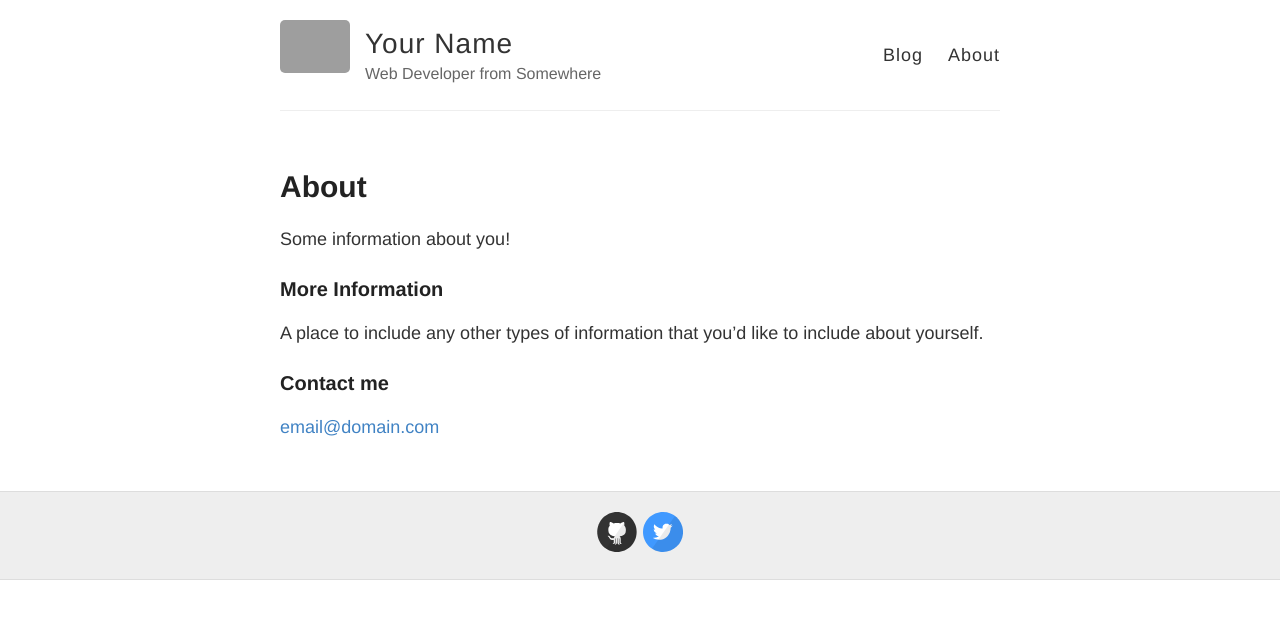
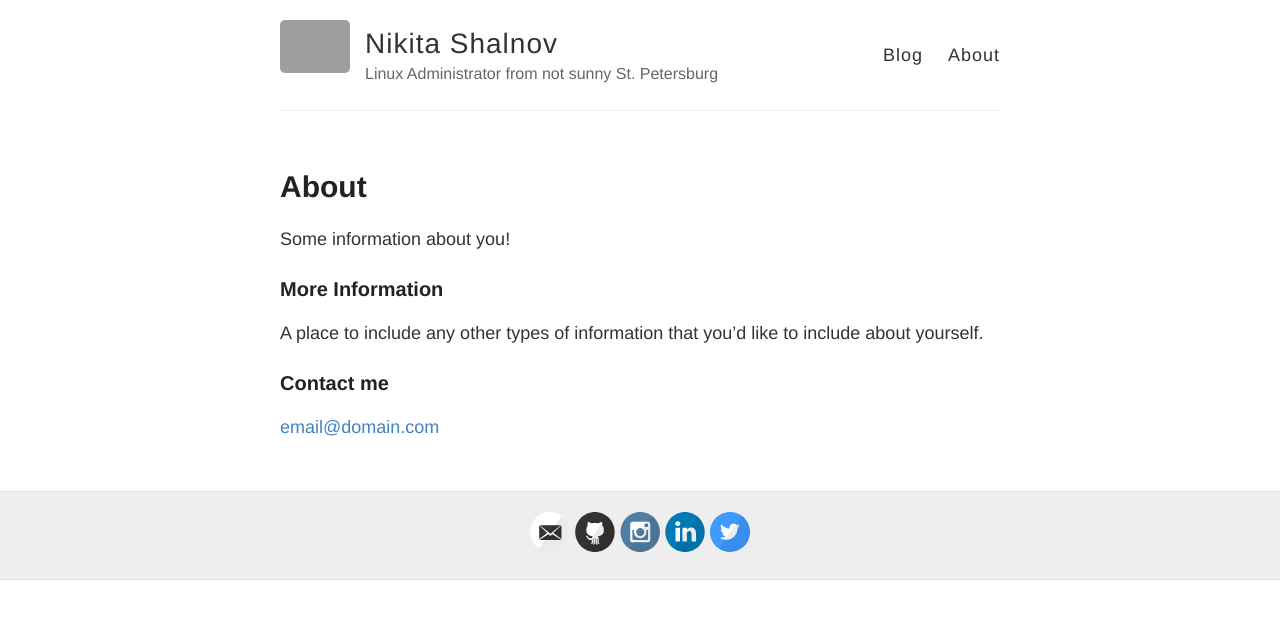
Before and after one commit to nikitashalnov/nikitashalnov.github.io, a Jekyll site: the page built from about.md, in a window 1280 px wide. Shown: the top 619 px of the page. Built offline with Jekyll 4.4.1, drawn with Linux system fonts in a browser that asks for light colours; grey boxes are pictures that could not be loaded.

Commit message:
Modifuing _config.yml

```diff
--- a/_config.yml
+++ b/_config.yml
@@ -3,13 +3,13 @@
 #
 
 # Name of your site (displayed in the header)
-name: Your Name
+name: Nikita Shalnov
 
 # Short bio or description (displayed in the header)
-description: Web Developer from Somewhere
+description: Linux Administrator from not sunny St. Petersburg
 
 # URL of your avatar or profile pic (you could use your GitHub profile pic)
-avatar: https://raw.githubusercontent.com/barryclark/jekyll-now/master/images/jekyll-logo.png
+avatar: https://pp.userapi.com/c836230/v836230221/5b884/9ET6VsHMhvc.jpg
 
 #
 # Flags below are optional
@@ -18,15 +18,15 @@ avatar: https://raw.githubusercontent.com/barryclark/jekyll-now/master/images/je
 # Includes an icon in the footer for each username you enter
 footer-links:
   dribbble:
-  email:
+  email: n.shalnov@yandex.ru
   facebook:
   flickr:
-  github: barryclark/jekyll-now
-  instagram:
-  linkedin:
+  github: nikitashalnov
+  instagram: nikitashalnov
+  linkedin: nikita-shalnov-964734b6
   pinterest:
   rss: # just type anything here for a working RSS icon
-  twitter: jekyllrb
+  twitter: nikita_journal
   stackoverflow: # your stackoverflow profile, e.g. "users/50476/bart-kiers"
   youtube: # channel/<your_long_string> or user/<user-name>
   googleplus: # anything in your profile username that comes after plus.google.com/
@@ -37,11 +37,11 @@ footer-links:
 disqus:
 
 # Enter your Google Analytics web tracking code (e.g. UA-2110908-2) to activate tracking
-google_analytics:
+google_analytics: UA-110096984-1
 
 # Your website URL (e.g. http://barryclark.github.io or http://www.barryclark.co)
 # Used for Sitemap.xml and your RSS feed
-url:
+url: http://nikitashalnov.github.io
 
 # If you're hosting your site at a Project repository on GitHub pages
 # (http://yourusername.github.io/repository-name)
```
